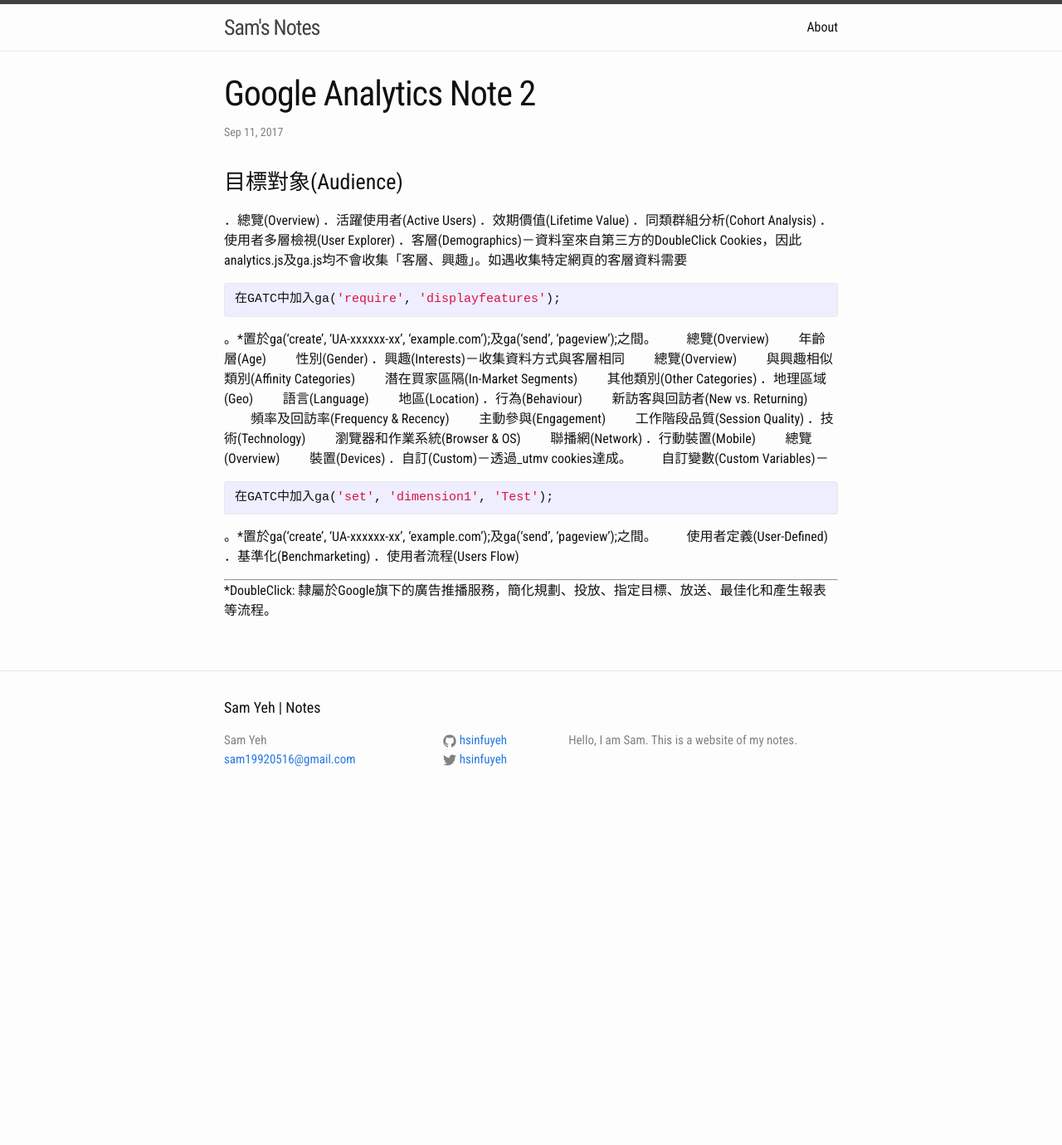
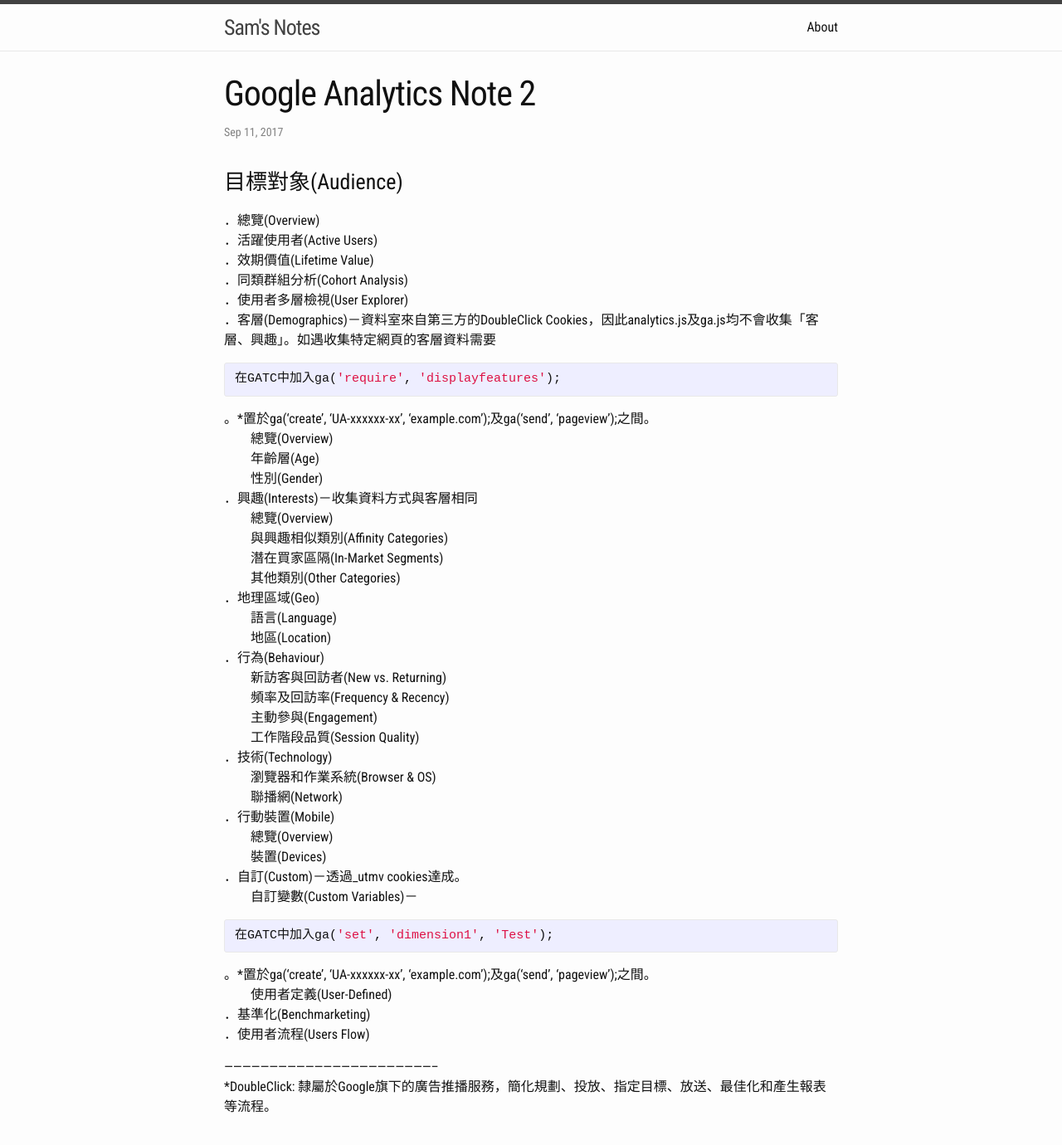
Before and after one commit to hsinfuyeh/hsinfuyeh.github.io, a Jekyll site: the page built from _posts/2017-09-11-google-analytics-02.markdown, in a window 1280 px wide and 1400 px high. Shown: the top 1380 px of the window at 83% size. Built offline with Jekyll 4.4.1, drawn with Linux system fonts in a browser that asks for light colours.

Commit message:
update note2

```diff
--- a/_posts/2017-09-11-google-analytics-02.markdown
+++ b/_posts/2017-09-11-google-analytics-02.markdown
@@ -6,40 +6,40 @@
 ---
 <h3>目標對象(Audience)</h3>
 {% highlight ruby %}{% endhighlight %}
-．總覽(Overview)
-．活躍使用者(Active Users)
-．效期價值(Lifetime Value)
-．同類群組分析(Cohort Analysis)
-．使用者多層檢視(User Explorer)
-．客層(Demographics)－資料室來自第三方的DoubleClick Cookies，因此analytics.js及ga.js均不會收集「客層、興趣」。如遇收集特定網頁的客層資料需要{% highlight ruby %}在GATC中加入ga('require', 'displayfeatures');{% endhighlight %}。*置於ga('create', 'UA-xxxxxx-xx', 'example.com');及ga('send', 'pageview');之間。
-　　總覽(Overview)
-　　年齡層(Age)
-　　性別(Gender)
-．興趣(Interests)－收集資料方式與客層相同
-　　總覽(Overview)
-　　與興趣相似類別(Affinity Categories)
-　　潛在買家區隔(In-Market Segments)
-　　其他類別(Other Categories)
-．地理區域(Geo)
-　　語言(Language)
-　　地區(Location)
-．行為(Behaviour)
-　　新訪客與回訪者(New vs. Returning)
-　　頻率及回訪率(Frequency & Recency)
-　　主動參與(Engagement)
-　　工作階段品質(Session Quality)
-．技術(Technology)
-　　瀏覽器和作業系統(Browser & OS)
-　　聯播網(Network)
-．行動裝置(Mobile)
-　　總覽(Overview)
-　　裝置(Devices)
-．自訂(Custom)－透過_utmv cookies達成。
-　　自訂變數(Custom Variables)－{% highlight ruby %}在GATC中加入ga('set', 'dimension1', 'Test');{% endhighlight %}。*置於ga('create', 'UA-xxxxxx-xx', 'example.com');及ga('send', 'pageview');之間。
-　　使用者定義(User-Defined)
-．基準化(Benchmarketing)
-．使用者流程(Users Flow)
+．總覽(Overview)<br>
+．活躍使用者(Active Users)<br>
+．效期價值(Lifetime Value)<br>
+．同類群組分析(Cohort Analysis)<br>
+．使用者多層檢視(User Explorer)<br>
+．客層(Demographics)－資料室來自第三方的DoubleClick Cookies，因此analytics.js及ga.js均不會收集「客層、興趣」。如遇收集特定網頁的客層資料需要{% highlight ruby %}在GATC中加入ga('require', 'displayfeatures');{% endhighlight %}。*置於ga('create', 'UA-xxxxxx-xx', 'example.com');及ga('send', 'pageview');之間。<br>
+　　總覽(Overview)<br>
+　　年齡層(Age)<br>
+　　性別(Gender)<br>
+．興趣(Interests)－收集資料方式與客層相同<br>
+　　總覽(Overview)<br>
+　　與興趣相似類別(Affinity Categories)<br>
+　　潛在買家區隔(In-Market Segments)<br>
+　　其他類別(Other Categories)<br>
+．地理區域(Geo)<br>
+　　語言(Language)<br>
+　　地區(Location)<br>
+．行為(Behaviour)<br>
+　　新訪客與回訪者(New vs. Returning)<br>
+　　頻率及回訪率(Frequency & Recency)<br>
+　　主動參與(Engagement)<br>
+　　工作階段品質(Session Quality)<br>
+．技術(Technology)<br>
+　　瀏覽器和作業系統(Browser & OS)<br>
+　　聯播網(Network)<br>
+．行動裝置(Mobile)<br>
+　　總覽(Overview)<br>
+　　裝置(Devices)<br>
+．自訂(Custom)－透過_utmv cookies達成。<br>
+　　自訂變數(Custom Variables)－{% highlight ruby %}在GATC中加入ga('set', 'dimension1', 'Test');{% endhighlight %}。*置於ga('create', 'UA-xxxxxx-xx', 'example.com');及ga('send', 'pageview');之間。<br>
+　　使用者定義(User-Defined)<br>
+．基準化(Benchmarketing)<br>
+．使用者流程(Users Flow)<br>
 
 
------------------------------------------------------------------------
-*DoubleClick: 隸屬於Google旗下的廣告推播服務，簡化規劃、投放、指定目標、放送、最佳化和產生報表等流程。
+-----------------------------------------------------------------------<br>
+*DoubleClick: 隸屬於Google旗下的廣告推播服務，簡化規劃、投放、指定目標、放送、最佳化和產生報表等流程。<br>
```
